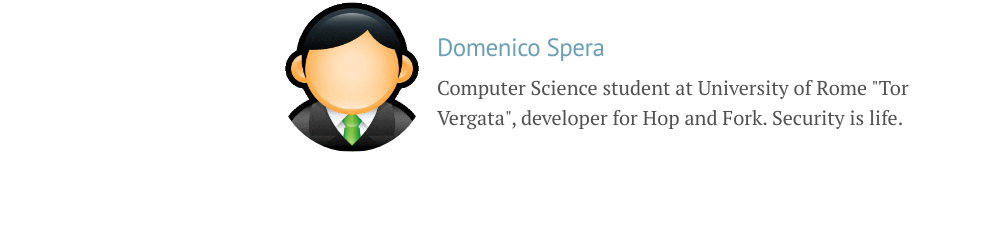
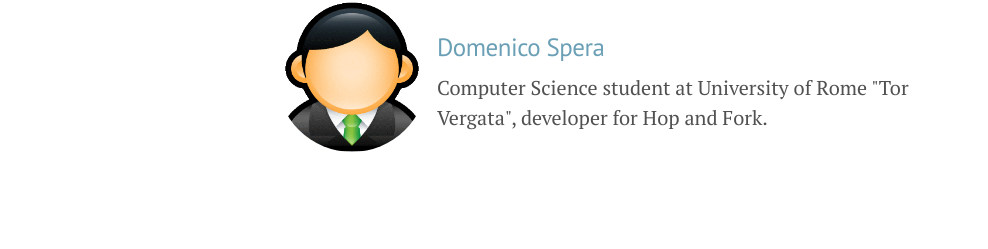
Before and after one commit to hopandfork/hopandfork.github.io, a Jekyll site: the page built from about.html, in a window 1280 px wide. Shown: the part 1092-1341 px from the top of the page, without its empty margins (3-991 px from the left). Built offline with Jekyll 4.4.1, drawn with Linux system fonts in a browser that asks for light colours.

Commit message:
Add domenico description on authors

```diff
--- a/_data/authors.yml
+++ b/_data/authors.yml
@@ -32,7 +32,7 @@
 
 domenico_spera:
     name: "Domenico Spera"
-    web: ''
+    web: 'https://github.com/dome620'
     pic: '/public/images/user.png'
     bio: 'Computer Science student at University of Rome "Tor Vergata", developer
-                for Hop and Fork. Security is life.'
+                for Hop and Fork.'
```
